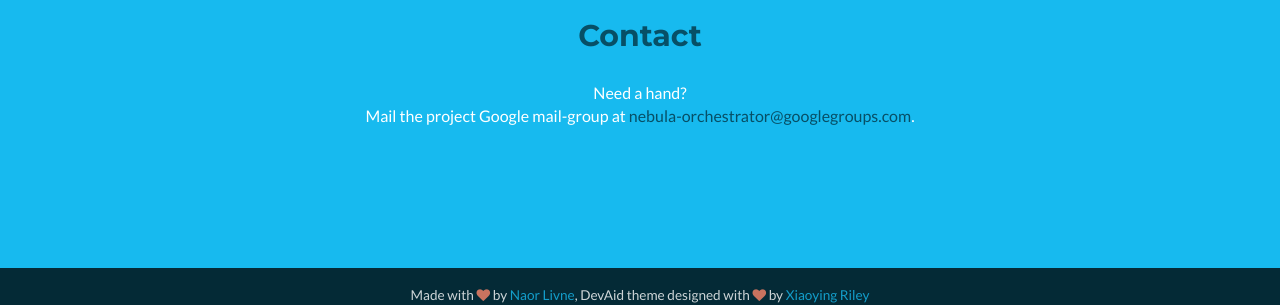
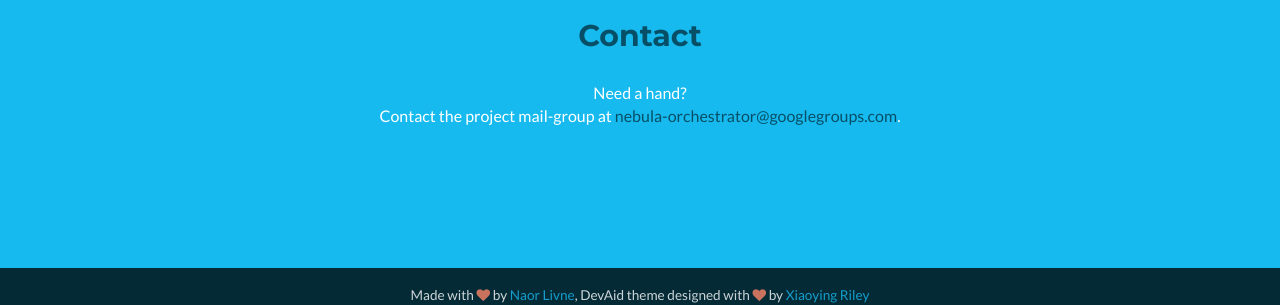
Before and after one commit to nebula-orchestrator/nebula-orchestrator.github.io, a Jekyll site: the page built from index.html, in a window 1280 px wide and 900 px high, scrolled down 1794 px. Shown: the part 579-884 px from the top of the window. Built offline with Jekyll 4.4.1, drawn with Linux system fonts in a browser that asks for light colours.

Commit message:
making the contact details a bit more pretty

```diff
--- a/_includes/contact.html
+++ b/_includes/contact.html
@@ -3,7 +3,7 @@
         <div class="container">
             <div class="contact-inner">
                 <h2 class="title  text-center">Contact</h2>
-                <p class="intro  text-center">Need a hand? <br />Mail the project Google mail-group at <a href="mailto:nebula-orchestrator@googlegroups.com" target="_blank">nebula-orchestrator@googlegroups.com</a>.</p>
+                <p class="intro  text-center">Need a hand? <br />Contact the project mail-group at <a href="mailto:nebula-orchestrator@googlegroups.com" target="_blank">nebula-orchestrator@googlegroups.com</a>.</p>
                 </div><!--//info-->
             </div><!--//contact-inner-->
         </div><!--//container-->
```
